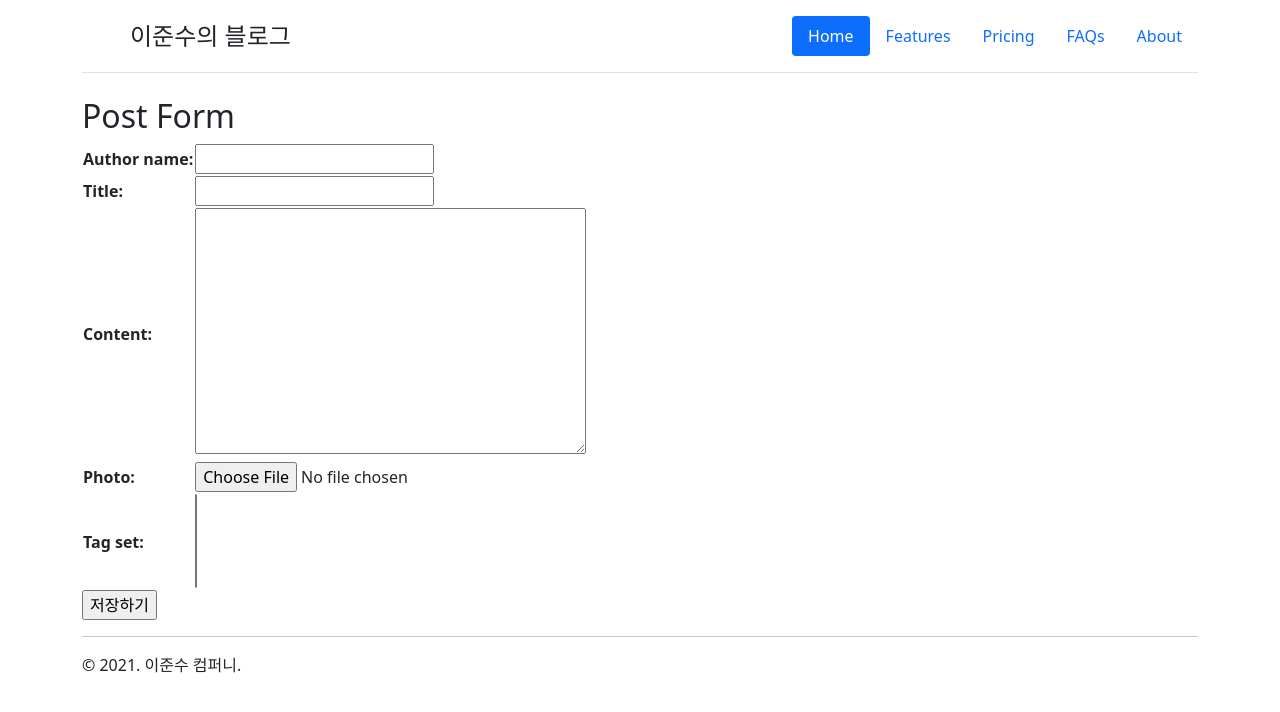
After one commit to junsoo-cpu/devops_cloud, a Django app: page /diary/new/ in a window 1280 px wide. The commit adds this page. Shown: the top 712 px of the page. Run offline with Django 3.2, Linux system fonts and the light colour scheme; data that the repository does not hold is empty.

Commit message:
포스팅 쓰기 Form, edit Form 추가

```diff
--- /dev/null
+++ b/mydjango19/diary/forms.py
@@ -0,0 +1,18 @@
+from django import forms
+from django.core.validators import RegexValidator
+
+# class PostForm(forms.Form):
+#     title = forms.CharField()
+#     content = forms.CharField()
+#     phone = forms.CharField(
+#         validators=[
+#             RegexValidator(r"^\d{3}-?\d{4}-?\d{4}$", message="휴대폰 번호를 입력해주세요."),
+#         ]
+#     )
+
+from diary.models import Post
+
+class PostForm(forms.ModelForm):
+    class Meta:
+        model = Post
+        fields = "__all__"      # 자동 추가
--- a/mydjango19/diary/templates/diary/post_detail.html
+++ b/mydjango19/diary/templates/diary/post_detail.html
@@ -26,4 +26,8 @@
     <a href="{% url "diary:post_list" %}">
         목록으로
     </a>
+
+    <a href="{% url "diary:post_edit" post.pk %}">
+        수정하기
+    </a>
 {% endblock %}
--- /dev/null
+++ b/mydjango19/diary/templates/diary/post_form.html
@@ -0,0 +1,16 @@
+{% extends "diary/layout.html" %}
+
+{% block content %}
+    <h2>Post Form</h2>
+    <form action="" method="post" enctype="multipart/form-data">
+        {% csrf_token %}
+        <table>
+
+            {{ form.as_table }}
+        </table>
+        <input type="submit" value="저장하기" />
+    </form>
+
+
+
+{% endblock %}
--- a/mydjango19/diary/templates/diary/post_list.html
+++ b/mydjango19/diary/templates/diary/post_list.html
@@ -27,4 +27,8 @@
             </div>
         {% endfor %}
     </div>
+    <hr>
+    <a href="{% url "diary:post_new" %}" class = "btn btn-primary">
+        포스팅 쓰기
+    </a>
 {% endblock %}
--- a/mydjango19/diary/urls.py
+++ b/mydjango19/diary/urls.py
@@ -14,6 +14,7 @@ def root(request):
 urlpatterns = [
     path("", views.post_list, name="post_list"),
     path("<int:pk>/", views.post_detail, name="post_detail"),
-    path('', root, name="root"),
-path("tags/<str:tag_name>/", views.tag_detail, name="tag_detail"),
+    path("new/", views.post_new, name="post_new"),
+    path("<int:pk>/edit/", views.post_edit, name="post_edit"),
+    path("tags/<str:tag_name>/", views.tag_detail, name="tag_detail"),
 ]
--- a/mydjango19/diary/views.py
+++ b/mydjango19/diary/views.py
@@ -1,5 +1,7 @@
 from django.http import HttpRequest, HttpResponse
-from django.shortcuts import render
+from django.shortcuts import render, redirect
+
+from diary.forms import PostForm
 from diary.models import Post
 
 
@@ -22,6 +24,8 @@ def post_list(request: HttpRequest) -> HttpResponse:
     return render(request, "diary/post_list.html", {
         "post_list": qs,
     })
+
+
 def post_detail(request: HttpRequest, pk: int) -> HttpResponse:
     post = Post.objects.get(pk=pk)
     comment_list = post.comment_set.all()
@@ -31,3 +35,42 @@ def post_detail(request: HttpRequest, pk: int) -> HttpResponse:
         "comment_list": comment_list,
         "tag_list": tag_list,
     })
+
+
+def post_new(request: HttpRequest) -> HttpResponse:
+    # print("request.method :", request.method)
+    # print("request.GET :", request.GET)
+    # print("request.POST :", request.POST)
+    # print("request.FILES :", request.FILES)
+
+    # 서식 입력 값을 전달받아서, 유효성 검사
+    # -> 에러상황에서는 에러메세지를 보여주겠다.
+    # -> 유효성 검사에 통과하면, 입력값을 보여주고, post_list로 이동
+    if request.method == "POST":
+        form = PostForm(request.POST, request.FILES)
+        if form.is_valid():
+            form.save()  # ModelForm에서만 지원
+            return redirect("diary:post_list")
+    else:
+        form = PostForm()
+
+    return render(request, "diary/post_form.html", {
+        "form": form,
+    })
+
+
+def post_edit(request: HttpRequest, pk: int) -> HttpResponse:
+    # 아래 코드는 ModelForm에 한해서 동작하는 코드
+    post = Post.objects.get(pk=pk)
+
+    if request.method == "POST":
+        form = PostForm(request.POST, request.FILES, instance=post)
+        if form.is_valid():
+            form.save()  # ModelForm에서만 지원
+            return redirect("diary:post_list")
+    else:
+        form = PostForm(instance=post)
+
+    return render(request, "diary/post_form.html", {
+        "form": form,
+    })
```
Also changed, not shown: 2 other files.
